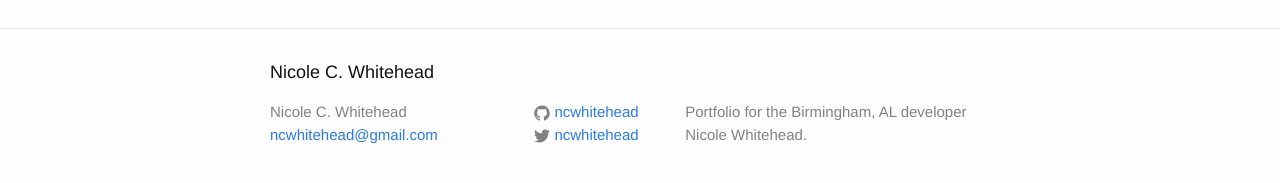
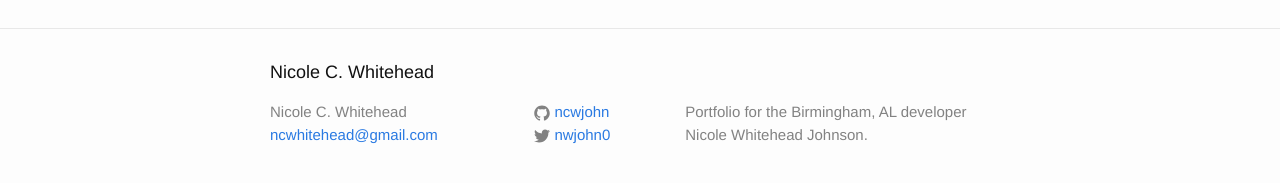
Before and after one commit to ncwhitehead/ncwhitehead.github.io, a Jekyll site: the page built from index.html, in a window 1280 px wide. Shown: the part 460-643 px from the top of the page. Built offline with Jekyll 4.4.1, drawn with Linux system fonts in a browser that asks for light colours.

Commit message:
Push up name handle changes.

```diff
--- a/_config.yml
+++ b/_config.yml
@@ -2,11 +2,11 @@
 title: Nicole C. Whitehead
 email: ncwhitehead@gmail.com
 description: > # this means to ignore newlines until "baseurl:"
-  Portfolio for the Birmingham, AL developer Nicole Whitehead.
+  Portfolio for the Birmingham, AL developer Nicole Whitehead Johnson.
 baseurl: "" # the subpath of your site, e.g. /blog/
-url: "http://ncwhitehead.github.com/" # the base hostname & protocol for your site
-twitter_username: ncwhitehead
-github_username:  ncwhitehead
+url: "http://nwjohn.github.com/" # the base hostname & protocol for your site
+twitter_username: nwjohn0
+github_username:  ncwjohn
 
 # Build settings
 markdown: kramdown
```
